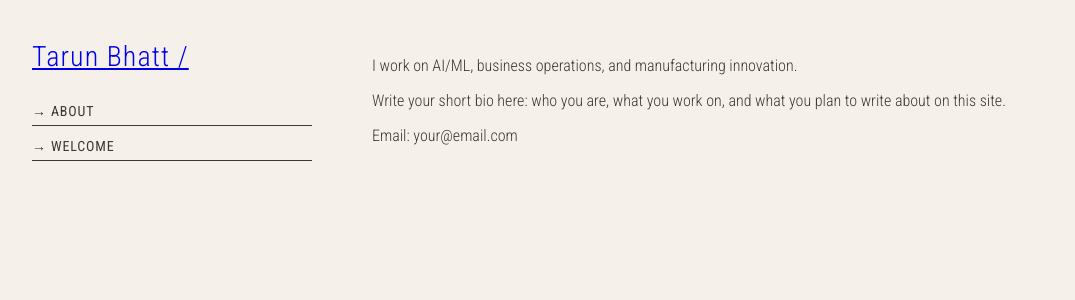
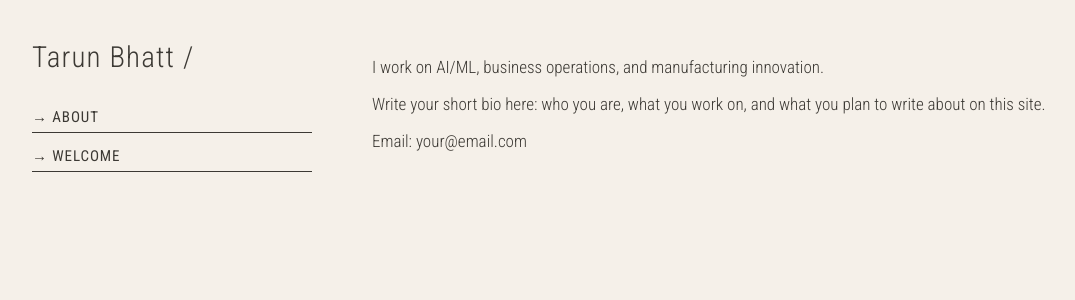
Before and after one commit to rimkute/blog, a Jekyll site: the page built from index.md, in a window 1280 px wide. Shown: the top 300 px of the page, without its empty margins (28-1103 px from the left). Built offline with Jekyll 4.4.1, drawn with Linux system fonts in a browser that asks for light colours.

Commit message:
Adjust font sizes across multiple CSS classes
Increased font sizes for various elements including sidebar title, sidebar link, post title, post date, post body, and footnotes.

```diff
--- a/assets/css/main.css
+++ b/assets/css/main.css
@@ -7,9 +7,10 @@ html, body {
   background: #F5F0E9;
   color: #3c3934;
   font-weight: 300;
+  font-size: 17px; /* increased from default 16 */
 }
 
-/* LAYOUT ------------------------------------------------------------ */
+/* GRID LAYOUT ------------------------------------------------------- */
 
 .layout {
   display: grid;
@@ -20,14 +21,26 @@ html, body {
   padding: 40px 60px;
 }
 
-/* SIDEBAR ----------------------------------------------------------- */
+/* SIDEBAR TITLE ----------------------------------------------------- */
 
 .sidebar-title {
-  font-size: 28px;
+  font-size: 29px;  /* was 28 */
   font-weight: 300;
   letter-spacing: 0.04em;
-  margin-bottom: 24px;
+  margin-bottom: 28px;
 }
+
+/* Clickable site title */
+.site-title-link {
+  color: inherit;
+  text-decoration: none;
+}
+
+.site-title-link:hover {
+  text-decoration: underline;
+}
+
+/* SIDEBAR LIST ------------------------------------------------------ */
 
 .sidebar-list {
   list-style: none;
@@ -36,7 +49,7 @@ html, body {
 }
 
 .sidebar-item {
-  margin: 0 0 6px 0;
+  margin: 0 0 8px 0;
 }
 
 .sidebar-link {
@@ -45,11 +58,13 @@ html, body {
   text-decoration: none;
   text-transform: uppercase;
   letter-spacing: 0.06em;
-  font-size: 14px;
+  font-size: 15px; /* was 14 */
   font-weight: 300;
   color: #3c3934;
   border-bottom: 1px solid #3c3934;
 }
+
+/* ACTIVE ITEM ------------------------------------------------------- */
 
 .sidebar-item.active .sidebar-link {
   font-weight: 400;
@@ -60,33 +75,34 @@ html, body {
   font-weight: 400;
 }
 
-/* CONTENT ----------------------------------------------------------- */
+/* RIGHT COLUMN ------------------------------------------------------ */
 
 .site-content {
   max-width: 780px;
 }
 
-/* HEADINGS ---------------------------------------------------------- */
+/* POST TITLE -------------------------------------------------------- */
 
 .post-title {
-  font-size: 32px;
+  font-size: 33px; /* was 32 */
   font-weight: 400;
   letter-spacing: -0.01em;
   margin-bottom: 24px;
 }
 
-/* META -------------------------------------------------------------- */
+/* POST DATE --------------------------------------------------------- */
 
 .post-date {
-  font-size: 14px;
+  font-size: 15px; /* was 14 */
+  font-weight: 300;
   color: #5a564f;
   margin-bottom: 24px;
 }
 
-/* BODY -------------------------------------------------------------- */
+/* POST BODY --------------------------------------------------------- */
 
 .post-body p {
-  font-size: 16px;
+  font-size: 17px; /* was 16 */
   font-weight: 300;
   line-height: 1.55;
   letter-spacing: -0.005em;
@@ -104,6 +120,6 @@ html, body {
   margin-top: 40px;
   border-top: 1px solid #3c3934;
   padding-top: 20px;
-  font-size: 12px;
+  font-size: 13px; /* was 12 */
   color: #6a655d;
 }
```
